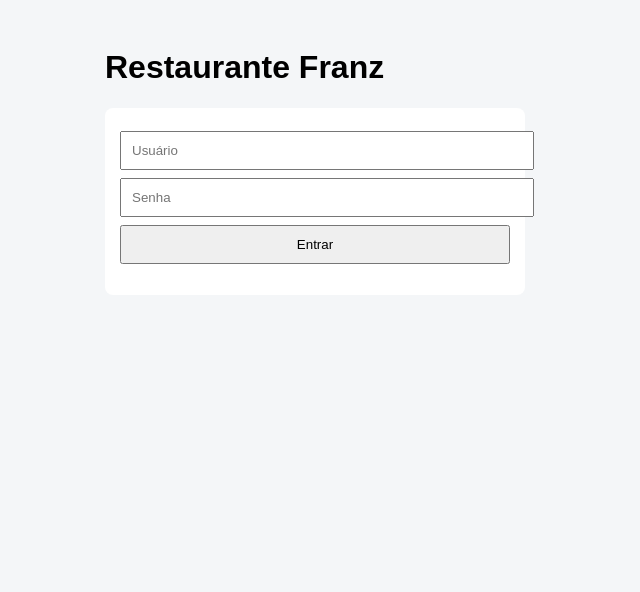
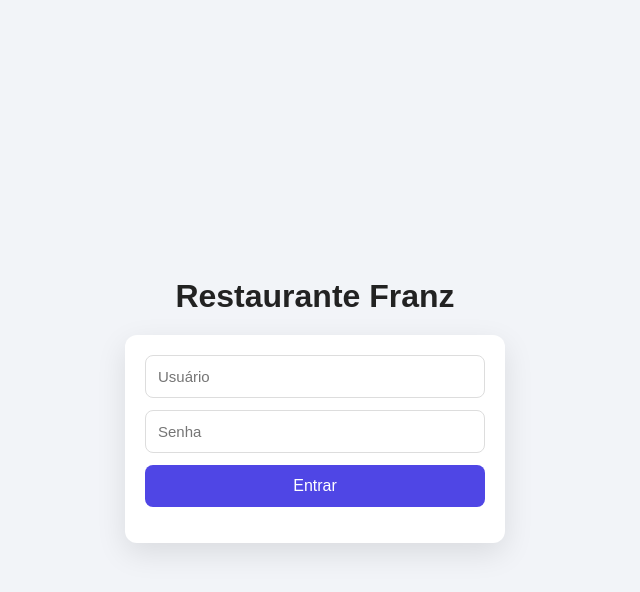
Before and after one commit to franzhegene-a11y/franz-finan-as, a website: page frontend/index.html in a window 1280 px wide. Shown: the whole page, without its empty margins (325-965 px from the left). Drawn offline with Linux system fonts and the light colour scheme.

Commit message:
Update style.css

```diff
--- a/frontend/style.css
+++ b/frontend/style.css
@@ -1,31 +1,71 @@
+* {
+  box-sizing: border-box;
+  font-family: Arial, Helvetica, sans-serif;
+}
+
 body {
-  font-family: Arial, sans-serif;
-  background: #f4f6f8;
+  margin: 0;
+  background: #f2f4f8;
+  min-height: 100vh;
+  display: flex;
+  align-items: center;
+  justify-content: center;
 }
 
 .container {
+  width: 100%;
   max-width: 420px;
-  margin: auto;
   padding: 20px;
+}
+
+h1 {
+  text-align: center;
+  margin-bottom: 20px;
+  color: #222;
 }
 
 .card {
   background: #fff;
-  padding: 15px;
-  margin-bottom: 10px;
-  border-radius: 8px;
+  border-radius: 12px;
+  padding: 20px;
+  box-shadow: 0 10px 30px rgba(0,0,0,0.1);
 }
 
-.green {
-  border-left: 5px solid #2ecc71;
+.card input {
+  width: 100%;
+  padding: 12px;
+  margin-bottom: 12px;
+  border-radius: 8px;
+  border: 1px solid #ddd;
+  font-size: 15px;
 }
 
-.red {
-  border-left: 5px solid #e74c3c;
+.card button {
+  width: 100%;
+  padding: 12px;
+  background: #4f46e5;
+  color: #fff;
+  border: none;
+  border-radius: 8px;
+  font-size: 16px;
+  cursor: pointer;
 }
 
-input, button {
-  width: 100%;
-  padding: 10px;
-  margin-top: 8px;
+.card button:hover {
+  background: #4338ca;
 }
+
+/* DASHBOARD */
+.card.green {
+  border-left: 6px solid #22c55e;
+  margin-bottom: 15px;
+}
+
+.card.red {
+  border-left: 6px solid #ef4444;
+  margin-bottom: 15px;
+}
+
+.card strong {
+  font-size: 20px;
+}
```
